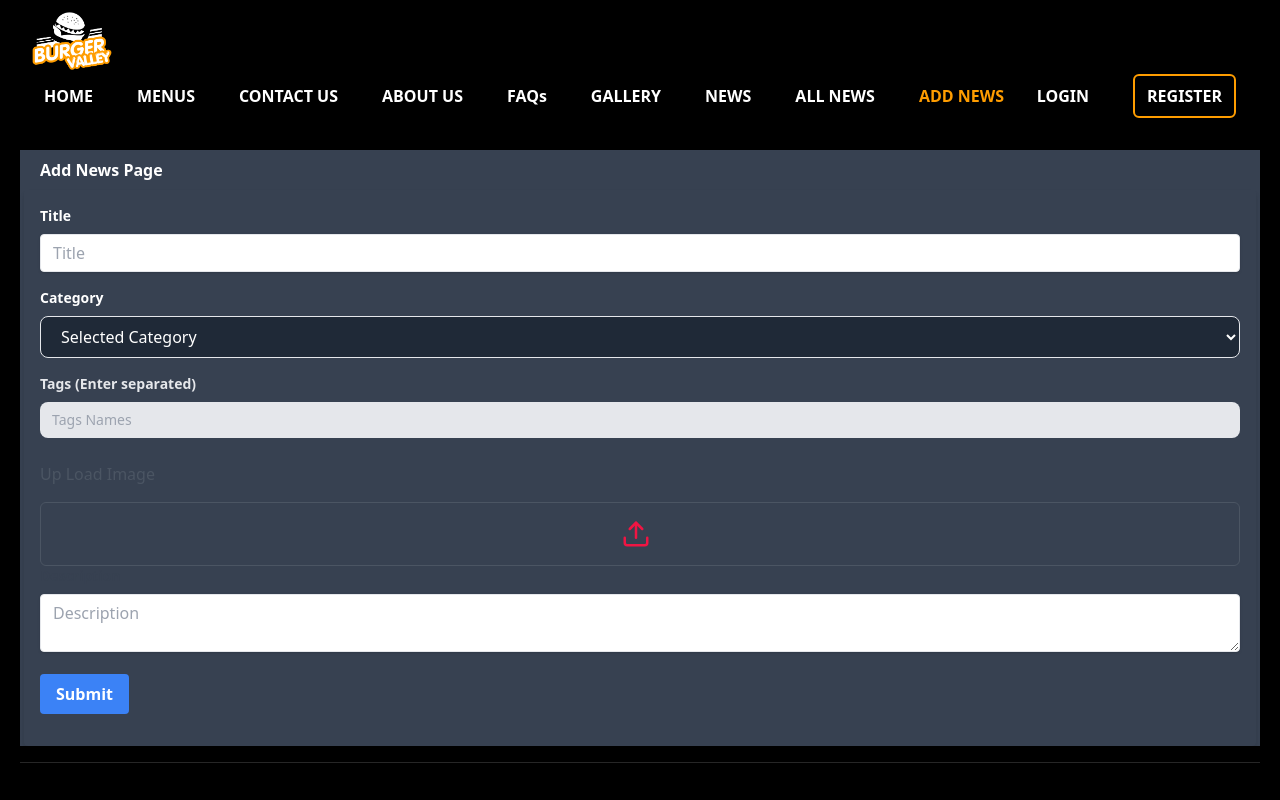
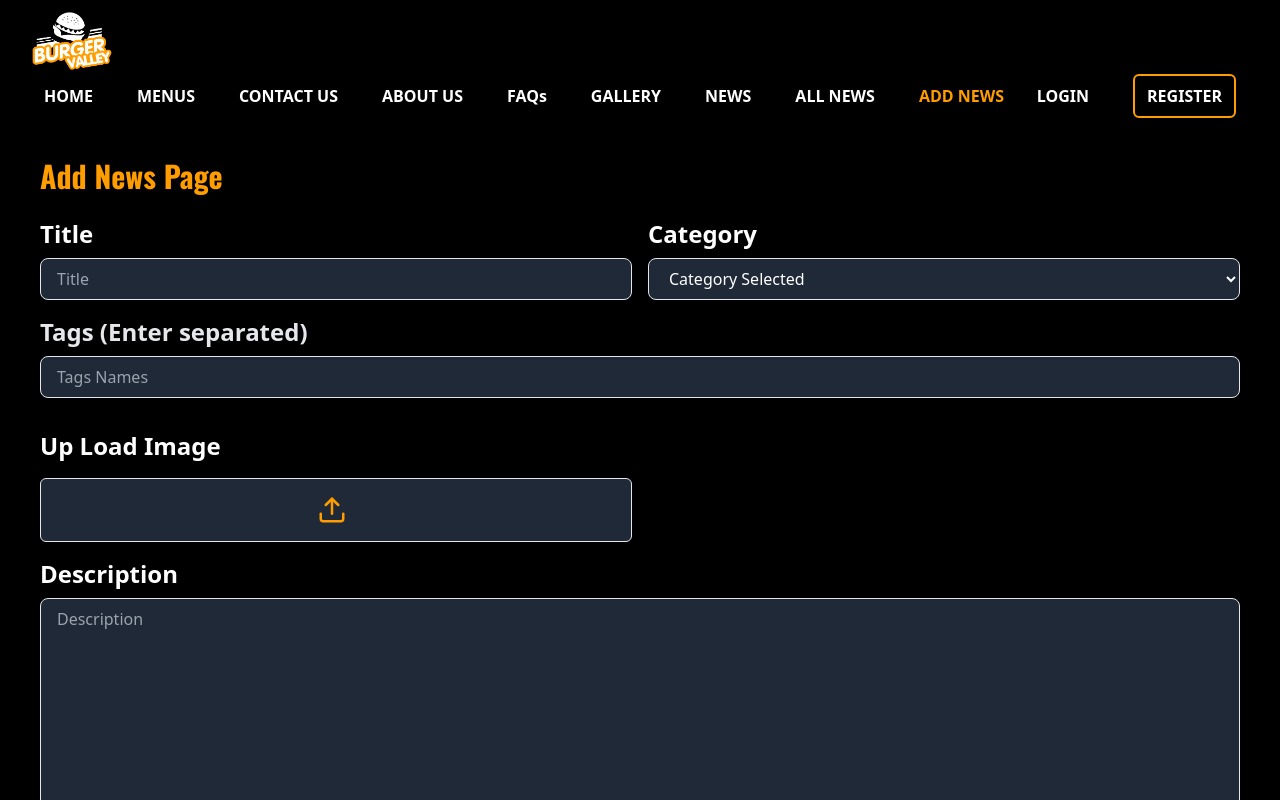
Before and after one commit to taiatulislam/burger-valley, a React (Vite) app: page /add_news in a window 1280 px wide. Shown: the top 800 px of the page. Built offline with nearby package versions, Linux system fonts and the light colour scheme.

Commit message:
add news page design

```diff
--- a/src/pages/news_section/Add_News.jsx
+++ b/src/pages/news_section/Add_News.jsx
@@ -74,15 +74,18 @@ const Add_News = () => {
 
     return (
 
-        <div className="container mx-auto md:mt-4 px-1 bg-gray-700">
-            <h1 className='py-2 text-white font-bold px-4'> Add News Page </h1>
+        <div className="container mx-auto md:mt-4 px-1 bg-black ">
+            <h1 className='py-2 text-[#FF9D00] font-oswald lg:text-3xl md:text-xl text-lg font-bold px-4 '> Add News Page </h1>
             <form onSubmit={handleSubmit(onSubmit)} className=" shadow-md rounded px-4 pt-4 pb-8 mb-4">
+
+                <div className='grid grid-cols-1 md:grid-cols-2 lg:grid-cols-2 gap-4'>
+                    {/* title */}
                     <div className="mb-4">
-                    <label className="block text-white  text-sm font-bold mb-2" htmlFor="title">
+                        <label className="block md:text-2xl  text-white  text-sm font-bold mb-2" htmlFor="title">
                             Title
                         </label>
                         <input
-                        className="shadow appearance-none border rounded w-full py-2 px-3 text-gray-700 leading-tight focus:outline-none focus:shadow-outline"
+                            className="w-full px-4 py-2 text-white border rounded-lg bg-gray-800 focus:outline-none focus:border-blue-500"
                             id="title"
                             type="text"
                             placeholder="Title"
@@ -91,13 +94,13 @@ const Add_News = () => {
                         />
                     </div>
 
-
+                    {/* category */}
                     <div className="mb-4">
-                    <label className="block text-white  text-sm font-bold mb-2">
+                        <label className="block md:text-2xl text-white  text-sm font-bold mb-2">
                             Category
                         </label>
-                    <select className="w-full px-4 py-2 text-white border rounded-lg bg-gray-800 focus:outline-none focus:border-blue-500 " id="category" {...register("category")}  required  >
-                        <option value="" className='text-gray-200'> Selected Category</option>
+                        <select className="w-full px-4 py-2  text-white border rounded-lg bg-gray-800 focus:outline-none focus:border-blue-500 " id="category" {...register("category")} required  >
+                            <option value="" className='text-gray-200'> Category Selected </option>
                             <option value="burger">Burger</option>
                             <option value="snack">Snack </option>
                             <option value="beverage">Beverage </option>
@@ -105,15 +108,17 @@ const Add_News = () => {
                     </div>
 
 
+                </div>
+
+
                 {/* tag */}
-
-                <div className="mb-4">
-                    <label className="block text-gray-200 text-sm font-bold mb-2" htmlFor="tags">
+                <div>
+                    <label className="block md:text-2xl text-gray-200 text-sm font-bold mb-2" htmlFor="tags">
                         Tags (Enter separated)
                     </label>
                     <div className="flex flex-wrap">
                         {tags?.map((tag, index) => (
-                            <div key={index} className="flex items-center bg-gray-200 text-green-600 mb-1 rounded-lg px-3 py-1 mr-2 mt-1">
+                            <div key={index} className="flex items-center bg-gray-900 text-[#FF9D00]  mb-1 rounded-lg px-3 py-1 mr-2 mt-1">
                                 {tag}
                                 <button type="button" className="ml-2 " onClick={() => removeTag(index)}>
                                     &#10005;
@@ -121,20 +126,19 @@ const Add_News = () => {
                             </div>
                         ))}
                         <input
-                            className="py-2 px-3 block w-full border-gray-200 rounded-lg text-sm focus:border-blue-500 focus:ring-blue-500 disabled:opacity-50 disabled:pointer-events-none dark:bg-neutral-900 dark:border-neutral-700 dark:text-neutral-400 bg-gray-200 dark:placeholder-neutral-500 dark:focus:ring-neutral-600"
+                            className="w-full px-4 py-2 text-white border rounded-lg bg-gray-800 focus:outline-none focus:border-blue-500"
                             id="tags"
                             type="text"
                             placeholder="Tags Names"
                             onKeyDown={handleKeyDown}
                         />
                     </div>
+                </div>
 
-
-
+                <div className="mb-4 grid md:grid-cols-2 lg:grid-cols-2 gap-4 ">
 
                     {/* Image input */}
                     <div className="mt-6">
-
                         <div className=" grid grid-cols-3 md:grid-cols-5 lg:grid-cols-10 items-center mt-2">
                             {images.map((image, index) => (
                                 <div key={index} className="relative mr-4 mb-4">
@@ -146,7 +150,7 @@ const Add_News = () => {
                                     <button
                                         type="button"
                                         onClick={() => handleRemoveImage(index)}
-                                        className="absolute top-0 right-0 bg-red-500 text-white p-1 rounded-full"
+                                        className="absolute top-0 right-0 bg-[#FF9D00] text-white p-1 rounded-full"
                                     >
                                         <MdDeleteOutline />
                                     </button>
@@ -154,13 +158,13 @@ const Add_News = () => {
                             ))}
                         </div>
                         {/* Upload button */}
-                        <label className="text-gray-600 ">Up Load Image</label>
+                        <label className="block md:text-2xl text-white  text-sm font-bold mb-2">Up Load Image</label>
 
                         <div
                             onClick={() => document.querySelector("#image").click()}
-                            className="cursor-pointer mt-4 p-4 border border-gray-600 rounded-md flex items-center justify-center"
+                            className="cursor-pointer mt-4 p-4 border bg-gray-800 rounded-md flex items-center justify-center"
                         >
-                            <LuUpload className="text-3xl text-[#F01543] mx-auto"></LuUpload>{" "}
+                            <LuUpload className="text-3xl text-[#FF9D00] mx-auto"></LuUpload>{" "}
                             <p className="ml-2"></p>{" "}
                         </div>
                         {/* Hidden file input */}
@@ -175,26 +179,25 @@ const Add_News = () => {
                     </div>
 
 
+                </div>
 
                 {/* description */}
                 <div className="mb-4">
-                        <label className="block text-gray-700 text-sm font-bold mb-2" htmlFor="description">
+                    <label className="block md:text-2xl text-white  text-sm font-bold mb-2" htmlFor="description">
                         Description
                     </label>
                     <textarea
-                            className="shadow appearance-none border rounded w-full py-2 px-3 text-gray-700 leading-tight focus:outline-none focus:shadow-outline"
+                        className="w-full h-auto min-h-60  px-4 py-2 text-white border rounded-lg bg-gray-800 focus:outline-none focus:border-blue-500 "
                         id="description"
                         placeholder="Description"
                         required
                         {...register("description")}
                     />
-                        {/* {errors.description && <p className="text-red-500 text-xs italic">Description is required</p>} */}
-                    </div>
                 </div>
 
                 <div className="flex items-center justify-between">
                     <button
-                        className="bg-blue-500 hover:bg-blue-700 text-white font-bold py-2 px-4 rounded focus:outline-none focus:shadow-outline"
+                        className="bg-[#FF9D00] hover:bg-[#FF9D00]-700 text-white font-bold py-2 px-4 rounded focus:outline-none focus:shadow-outline"
                         type="submit"
                     >
                         Submit
```
Lines whose indentation alone changed are shown as unchanged.
